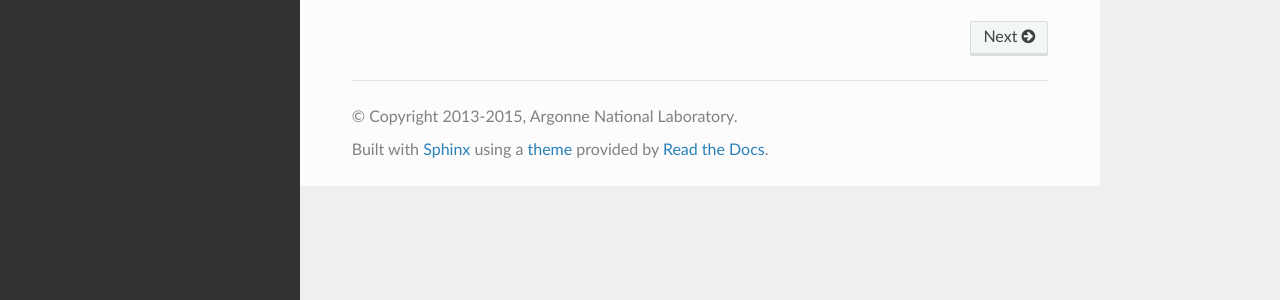
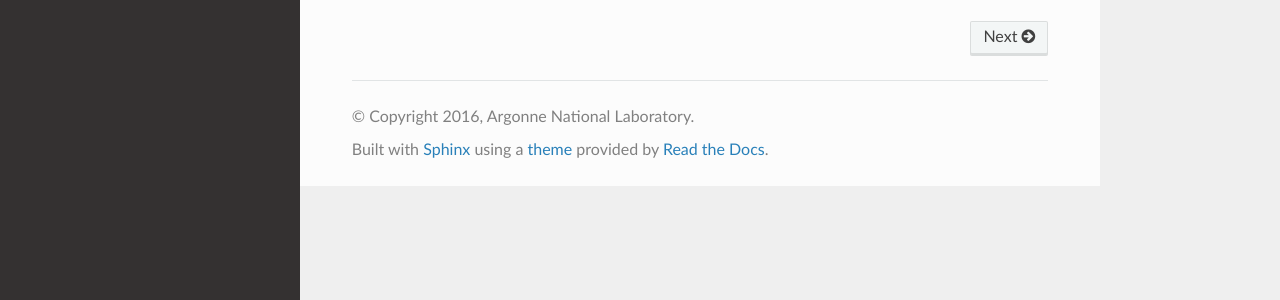
Before and after one commit to xbrainmap/xbrainmap, a Sphinx documentation site: the page built from doc/source/index.rst, in a window 1280 px wide. Shown: the part 531-831 px from the top of the page. Built offline with Sphinx 7.4.7 and the Read the Docs theme 2.0.0, drawn with Linux system fonts in a browser that asks for light colours.

Commit message:
set copyright year

```diff
--- a/doc/source/conf.py
+++ b/doc/source/conf.py
@@ -72,7 +72,7 @@ master_doc = 'index'
 # General information about the project.
 argonne = u'Argonne National Laboratory'
 project = u'XBrainMap'
-copyright = u'2013-2015, ' + argonne
+copyright = u'2016, ' + argonne
 
 # The version info for the project you're documenting, acts as replacement for
 # |version| and |release|, also used in various other places throughout the
```
